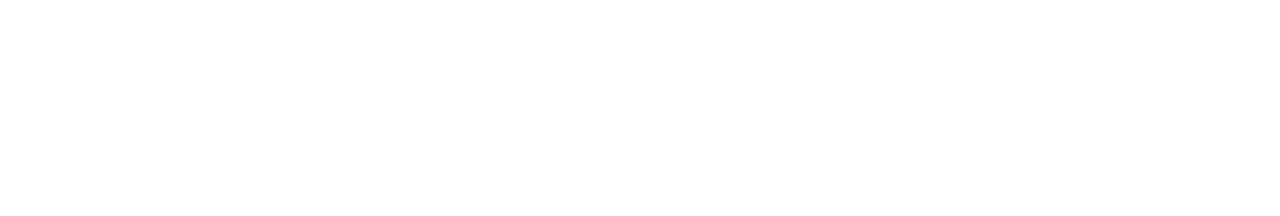
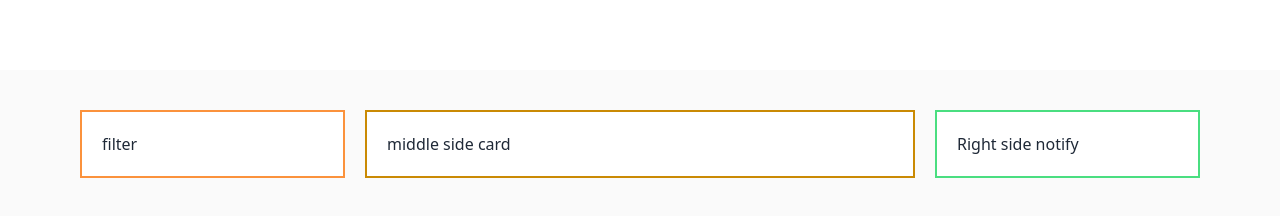
Before and after one commit to alif0013/job-portal, a React (Vite) app: page / in a window 1280 px wide. Shown: the part 496-712 px from the top of the page. Built offline with nearby package versions, Linux system fonts and the light colour scheme.

Commit message:
design home page card layout

```diff
--- /dev/null
+++ b/src/Components/LeftSideFilter.jsx
@@ -0,0 +1,11 @@
+import React from 'react';
+
+const LeftSideFilter = () => {
+    return (
+        <div>
+            filter
+        </div>
+    );
+};
+
+export default LeftSideFilter;
--- /dev/null
+++ b/src/Components/MiddleSideCard.jsx
@@ -0,0 +1,11 @@
+import React from 'react';
+
+const MiddleSideCard = () => {
+    return (
+        <div>
+            middle side card
+        </div>
+    );
+};
+
+export default MiddleSideCard;
--- /dev/null
+++ b/src/Components/RightSideNotify.jsx
@@ -0,0 +1,11 @@
+import React from 'react';
+
+const RightSideNotify = () => {
+    return (
+        <div>
+            Right side notify
+        </div>
+    );
+};
+
+export default RightSideNotify;
--- a/src/Layouts/MainLayout.jsx
+++ b/src/Layouts/MainLayout.jsx
@@ -6,7 +6,7 @@
     return (
         <div>
             <Navbar></Navbar>
-            <div className='mt-[66px] px-5 md:px-0 md:max-w-[1200px] mx-auto'>
+            <div className='mt-[66px] px-5 md:px-0 '>
                 <Outlet></Outlet>
             </div>
             {/* footer  */}
--- a/src/Pages/Home/Home.jsx
+++ b/src/Pages/Home/Home.jsx
@@ -1,25 +1,44 @@
 import React, { useEffect, useState } from 'react';
 import Banner from '../../Components/Banner';
+import LeftSideFilter from '../../Components/LeftSideFilter';
+import MiddleSideCard from '../../Components/MiddleSideCard';
+import RightSideNotify from '../../Components/RightSideNotify';
 
 const Home = () => {
 
     const [jobs, setJobs] = useState([]);
 
-    useEffect(() =>{
+    useEffect(() => {
         fetch("jobs.json")
-        .then(res => res.json())
-        .then(data =>{
-            setJobs(data);
-        })
+            .then(res => res.json())
+            .then(data => {
+                setJobs(data);
+            })
     }, [])
 
 
     console.log(jobs);
     return (
-        <div className='text-primary'>
+        <div className=''>
             <Banner></Banner>
 
-            {/* next component here  */}
+            {/* job post card section */}
+
+            <div className='bg-[#FAFAFA]'>
+                <div className='grid grid-cols-1 px-5 md:p-10  md:grid-cols-12 md:max-w-[1200px] md:mx-auto gap-5'>
+                    <div className='bg-white md:col-span-3 p-5 border-2 border-orange-400'>
+                        <LeftSideFilter></LeftSideFilter>
+                    </div>
+                    <div className='bg-white md:col-span-6 p-5  border-2 border-yellow-600'>
+                        <MiddleSideCard></MiddleSideCard>
+                    </div>
+                    <div className='bg-white  md:col-span-3 p-5 border-2 border-green-400'>
+                        <RightSideNotify></RightSideNotify>
+                    </div>
+
+                </div>
+
+            </div>
         </div>
     );
 };
```
